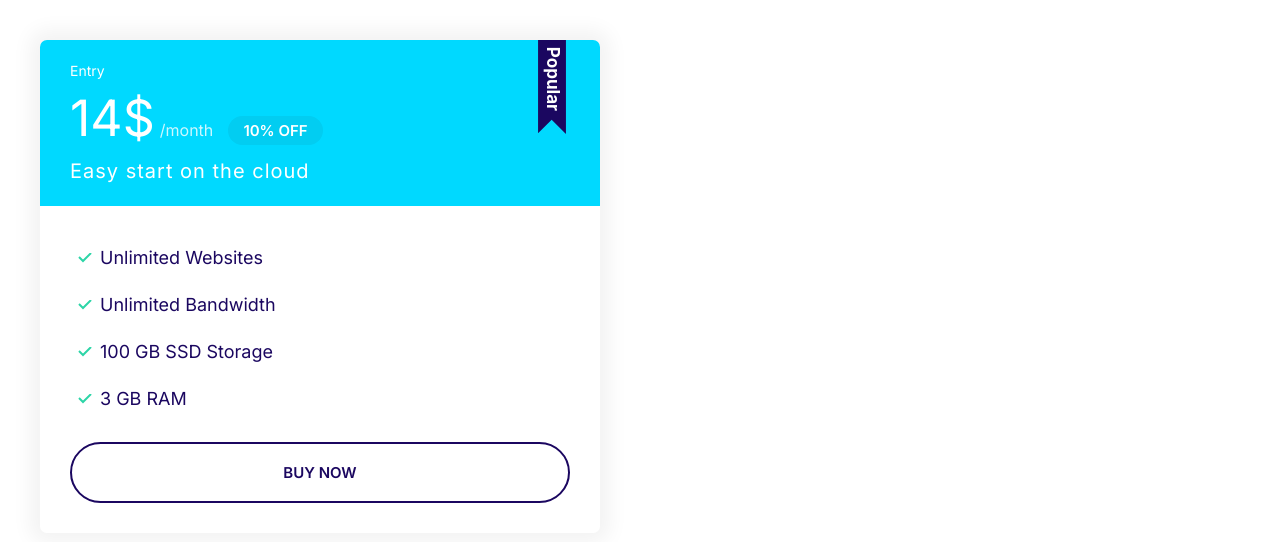
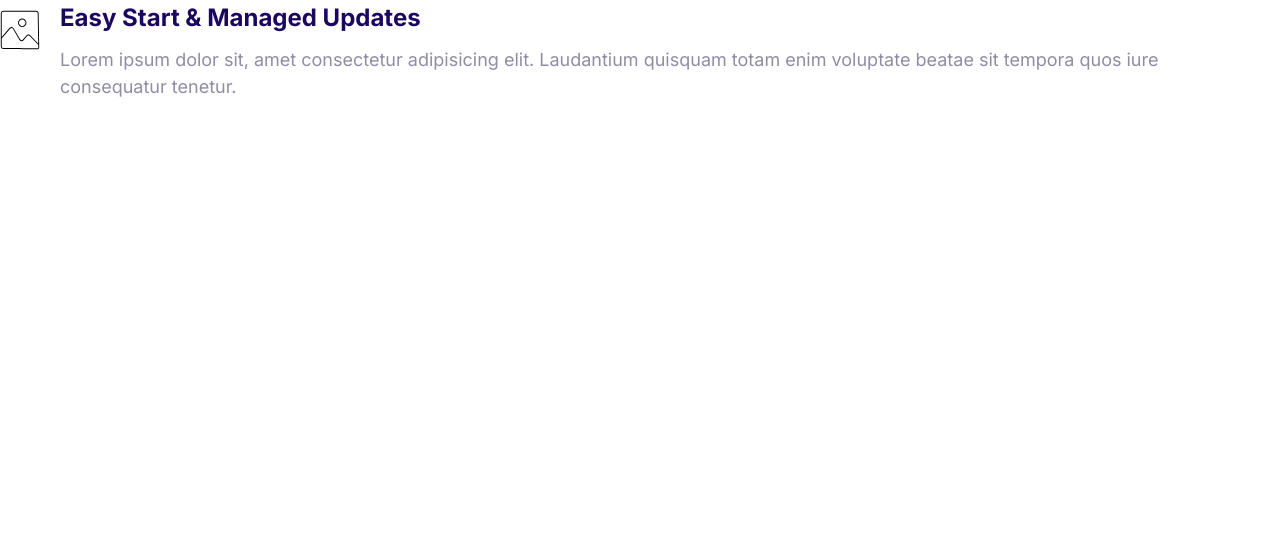
Before and after one commit to OlenaTudoi/mosh, a plain HTML site: page index.html in a window 1280 px wide. Drawn offline with Linux system fonts and the light colour scheme.

Commit message:
Defined media component.

```diff
--- a/css/styles.css
+++ b/css/styles.css
@@ -367,3 +367,21 @@
     font-size: 1.7rem;
   }
 }
+
+/* Media */
+
+.media {
+  display: flex;
+}
+
+.media__title {
+  margin-top: 0;
+}
+
+.media__body {
+  margin: 0 2rem;
+}
+
+.media__image {
+  margin-top: 1rem;
+}
--- a/index.html
+++ b/index.html
@@ -15,26 +15,19 @@
     <link rel="stylesheet" href="css/styles.css" />
   </head>
   <body>
-    <div style="width: 50%; padding: 4rem">
-      <div class="plan plan--popular">
-        <div class="card card--secondary">
-          <header class="card__header">
-            <h3 class="plan__name">Entry</h3>
-            <span class="plan__price">14$</span>
-            <span class="plan__billing-cycle">/month</span>
-            <span class="badge badge--secondary badge--small">10% OFF</span>
-            <span class="plan__description">Easy start on the cloud</span>
-          </header>
-          <div class="card__body">
-            <ul class="list list--tick">
-              <li class="list__item">Unlimited Websites</li>
-              <li class="list__item">Unlimited Bandwidth</li>
-              <li class="list__item">100 GB SSD Storage</li>
-              <li class="list__item">3 GB RAM</li>
-            </ul>
-            <button class="btn btn--outline btn--block">Buy Now</button>
-          </div>
-        </div>
+    <div class="media">
+      <div class="media__image">
+        <svg class="icon icon--primary">
+          <use xlink:href="images/sprite.svg#snap"></use>
+        </svg>
+      </div>
+      <div class="media__body">
+        <h3 class="media__title">Easy Start & Managed Updates</h3>
+        <p>
+          Lorem ipsum dolor sit, amet consectetur adipisicing elit. Laudantium
+          quisquam totam enim voluptate beatae sit tempora quos iure consequatur
+          tenetur.
+        </p>
       </div>
     </div>
   </body>
```
Also changed, not shown: components/media.html (added, +15 -0 lines).
